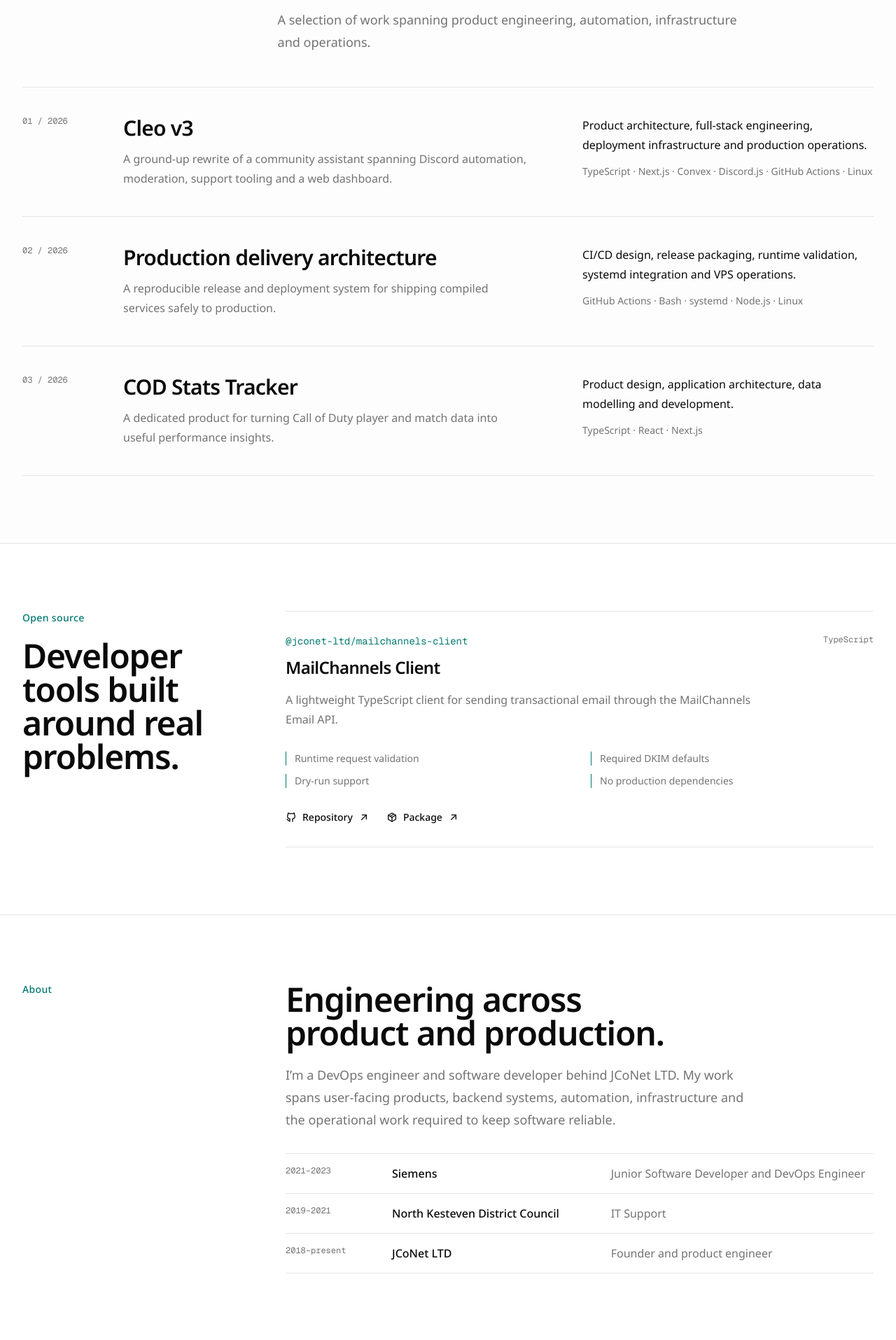
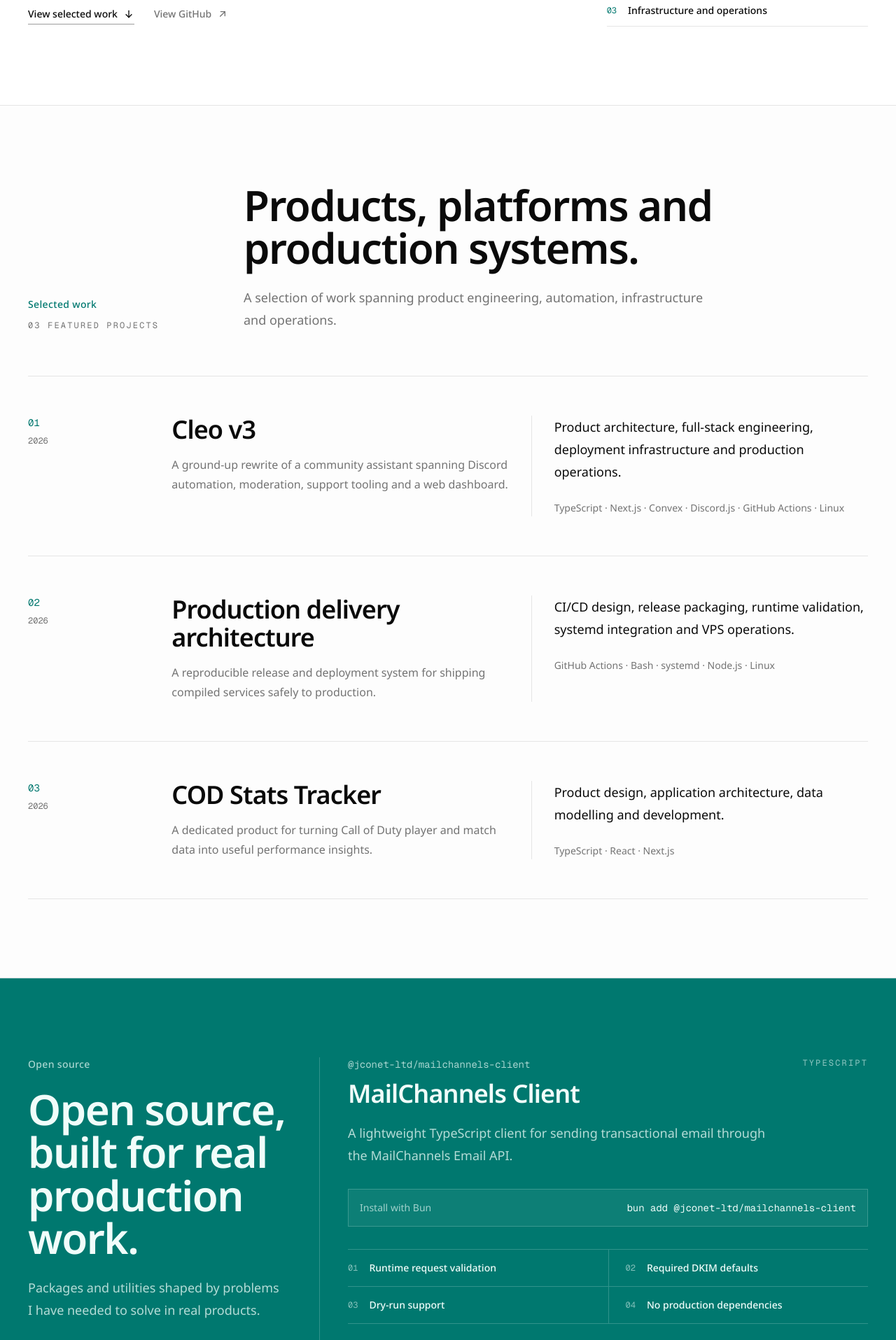
Before and after one commit to jcodog/portfolio, a Next.js app: page / in a window 1280 px wide. Shown: the part 825-2740 px from the top of the page at 70% size. Built offline with nearby package versions, Linux system fonts and the light colour scheme.

Commit message:
refactor: strengthen landing page visual hierarchy

```diff
--- a/src/features/home/about-preview/about-preview.tsx
+++ b/src/features/home/about-preview/about-preview.tsx
@@ -9,34 +9,40 @@
       aria-labelledby="about-title"
       className="border-t border-border"
     >
-      <div className="mx-auto grid w-full max-w-7xl gap-10 px-6 py-20 lg:grid-cols-[minmax(0,0.8fr)_minmax(0,2fr)] lg:px-8 lg:py-24">
-        <p className="text-sm font-medium tracking-wide text-primary">
-          {about.eyebrow}
-        </p>
+      <div className="mx-auto grid w-full max-w-[90rem] gap-12 px-6 py-24 lg:grid-cols-12 lg:px-10 lg:py-28">
+        <div className="lg:col-span-4">
+          <p className="text-sm font-medium tracking-wide text-primary">
+            {about.eyebrow}
+          </p>
 
-        <div>
           <h2
             id="about-title"
-            className="max-w-3xl text-4xl font-semibold tracking-tight text-balance sm:text-5xl"
+            className="mt-6 max-w-xl text-5xl font-semibold leading-[1.02] tracking-tight text-balance sm:text-6xl"
           >
             {about.title}
           </h2>
+        </div>
 
-          <p className="mt-5 max-w-2xl text-lg leading-8 text-muted-foreground">
+        <div className="lg:col-span-7 lg:col-start-6">
+          <p className="max-w-3xl text-xl leading-9 text-muted-foreground sm:text-2xl sm:leading-10">
             {about.description}
           </p>
 
-          <dl className="mt-8 divide-y divide-border border-y border-border">
+          <dl className="mt-12 border-t border-border">
             {about.experience.map((item) => (
               <div
                 key={`${item.period}-${item.organisation}`}
-                className="grid gap-2 py-4 sm:grid-cols-[8rem_minmax(0,1fr)_minmax(0,1.3fr)] sm:gap-6"
+                className="grid gap-2 border-b border-border py-6 sm:grid-cols-12 sm:gap-6"
               >
-                <dt className="font-mono text-xs text-muted-foreground">
+                <dt className="font-mono text-xs text-muted-foreground sm:col-span-3">
                   {item.period}
                 </dt>
-                <dd className="font-medium">{item.organisation}</dd>
-                <dd className="text-muted-foreground">{item.role}</dd>
+                <dd className="font-medium sm:col-span-4">
+                  {item.organisation}
+                </dd>
+                <dd className="text-muted-foreground sm:col-span-5">
+                  {item.role}
+                </dd>
               </div>
             ))}
           </dl>
--- a/src/features/home/featured-work/featured-project.tsx
+++ b/src/features/home/featured-work/featured-project.tsx
@@ -7,25 +7,30 @@
 
 export const FeaturedProject = ({ project, index }: FeaturedProjectProps) => {
   return (
-    <article className="grid gap-5 py-8 md:grid-cols-[5rem_minmax(0,1fr)] lg:grid-cols-[7rem_minmax(0,1.2fr)_minmax(18rem,0.8fr)] lg:gap-8 lg:py-10">
-      <p className="font-mono text-xs text-muted-foreground">
-        {String(index + 1).padStart(2, "0")} / {project.year}
-      </p>
+    <article className="grid gap-7 py-11 lg:grid-cols-12 lg:gap-8 lg:py-14">
+      <div className="flex items-baseline gap-3 lg:col-span-2 lg:block">
+        <p className="font-mono text-sm text-primary">
+          {String(index + 1).padStart(2, "0")}
+        </p>
+        <p className="font-mono text-xs text-muted-foreground lg:mt-2">
+          {project.year}
+        </p>
+      </div>
 
-      <div>
-        <h3 className="text-2xl font-semibold tracking-tight sm:text-3xl">
+      <div className="lg:col-span-5">
+        <h3 className="text-3xl font-semibold tracking-tight sm:text-4xl">
           {project.title}
         </h3>
 
-        <p className="mt-3 max-w-xl leading-7 text-muted-foreground">
+        <p className="mt-4 max-w-xl text-base leading-7 text-muted-foreground">
           {project.summary}
         </p>
       </div>
 
-      <div className="md:col-start-2 lg:col-start-auto">
-        <p className="leading-7">{project.contribution}</p>
+      <div className="lg:col-span-5 lg:border-l lg:border-border lg:pl-8">
+        <p className="text-lg leading-8">{project.contribution}</p>
 
-        <p className="mt-3 text-sm leading-6 text-muted-foreground">
+        <p className="mt-6 text-sm leading-6 text-muted-foreground">
           {project.technologies.join(" · ")}
         </p>
       </div>
--- a/src/features/home/featured-work/featured-work.tsx
+++ b/src/features/home/featured-work/featured-work.tsx
@@ -8,30 +8,35 @@
     <section
       id="featured-work"
       aria-labelledby="featured-work-title"
-      className="border-t border-border bg-muted/20"
+      className="border-y border-border bg-muted/20"
     >
-      <div className="mx-auto w-full max-w-7xl px-6 py-20 lg:px-8 lg:py-24">
-        <header className="grid gap-6 lg:grid-cols-[minmax(0,0.8fr)_minmax(0,2fr)]">
-          <p className="text-sm font-medium tracking-wide text-primary">
-            Selected work
-          </p>
+      <div className="mx-auto w-full max-w-[90rem] px-6 py-24 lg:px-10 lg:py-28">
+        <header className="grid gap-8 lg:grid-cols-12 lg:items-end">
+          <div className="lg:col-span-3">
+            <p className="text-sm font-medium tracking-wide text-primary">
+              Selected work
+            </p>
+            <p className="mt-3 font-mono text-xs uppercase tracking-[0.18em] text-muted-foreground">
+              {String(projects.length).padStart(2, "0")} featured projects
+            </p>
+          </div>
 
-          <div>
+          <div className="lg:col-span-9">
             <h2
               id="featured-work-title"
-              className="max-w-3xl text-4xl font-semibold tracking-tight text-balance sm:text-5xl"
+              className="max-w-4xl text-5xl font-semibold leading-[1.02] tracking-tight text-balance sm:text-6xl"
             >
               Products, platforms and production systems.
             </h2>
 
-            <p className="mt-5 max-w-2xl text-lg leading-8 text-muted-foreground">
+            <p className="mt-6 max-w-2xl text-lg leading-8 text-muted-foreground">
               A selection of work spanning product engineering, automation,
               infrastructure and operations.
             </p>
           </div>
         </header>
 
-        <div className="mt-12 divide-y divide-border border-y border-border">
+        <div className="mt-16 divide-y divide-border border-y border-border">
           {projects.map((project, index) => (
             <FeaturedProject
               key={project.slug}
--- a/src/features/home/hero/hero-actions.tsx
+++ b/src/features/home/hero/hero-actions.tsx
@@ -6,10 +6,10 @@
   const { actions } = homeContent.hero
 
   return (
-    <div className="flex flex-wrap gap-x-6 gap-y-3 text-sm font-medium">
+    <div className="flex flex-wrap gap-x-7 gap-y-4 text-sm font-medium">
       <a
         href={actions.primary.href}
-        className="group inline-flex items-center gap-2 hover:text-primary"
+        className="group inline-flex items-center gap-2 border-b border-foreground/40 pb-1 transition-colors hover:border-primary hover:text-primary"
       >
         {actions.primary.label}
         <IconArrowDown
@@ -22,7 +22,7 @@
         href={actions.github.href}
         target="_blank"
         rel="noreferrer"
-        className="group inline-flex items-center gap-2 hover:text-primary"
+        className="group inline-flex items-center gap-2 border-b border-transparent pb-1 text-muted-foreground transition-colors hover:border-primary hover:text-primary"
       >
         {actions.github.label}
         <IconArrowUpRight
--- a/src/features/home/hero/hero.tsx
+++ b/src/features/home/hero/hero.tsx
@@ -5,22 +5,23 @@
   const { hero } = homeContent
 
   return (
-    <section id="home" aria-labelledby="hero-title">
-      <div className="mx-auto flex min-h-[76svh] w-full max-w-7xl items-center px-6 pb-20 pt-32 lg:px-8 lg:pb-24">
-        <div className="grid w-full gap-12 lg:grid-cols-[minmax(0,1.5fr)_minmax(16rem,0.5fr)] lg:items-end">
-          <div className="max-w-5xl">
+    <section id="home" aria-labelledby="hero-title" className="overflow-hidden">
+      <div className="mx-auto flex min-h-[82svh] w-full max-w-[90rem] items-center px-6 pb-24 pt-36 lg:px-10 lg:pb-28 lg:pt-40">
+        <div className="w-full">
           <p className="text-sm font-medium tracking-wide text-primary">
             {hero.eyebrow}
           </p>
 
           <h1
             id="hero-title"
-              className="mt-5 max-w-5xl text-5xl font-semibold tracking-tight text-balance sm:text-6xl lg:text-7xl"
+            className="mt-6 max-w-[15ch] text-6xl font-semibold leading-[0.93] tracking-[-0.045em] text-balance sm:text-7xl lg:text-8xl xl:text-[6.75rem]"
           >
             {hero.title}
           </h1>
 
-            <p className="mt-7 max-w-2xl text-lg leading-8 text-muted-foreground">
+          <div className="mt-14 grid gap-10 border-t border-border pt-8 lg:grid-cols-12 lg:items-start">
+            <div className="lg:col-span-6">
+              <p className="max-w-2xl text-xl leading-9 text-muted-foreground">
                 {hero.description}
               </p>
 
@@ -29,22 +30,26 @@
               </div>
             </div>
 
-          <aside className="border-t border-border pt-6 lg:border-l lg:border-t-0 lg:pl-6 lg:pt-0">
+            <aside className="lg:col-span-4 lg:col-start-9">
               <p className="font-mono text-xs uppercase tracking-[0.2em] text-muted-foreground">
                 Focus
               </p>
 
-            <ul className="mt-5 space-y-3 text-sm">
+              <ol className="mt-4 border-t border-border">
                 {hero.focus.map((item, index) => (
-                <li key={item} className="flex items-baseline gap-3">
+                  <li
+                    key={item}
+                    className="flex items-center gap-4 border-b border-border py-3"
+                  >
                     <span className="font-mono text-xs text-primary">
                       {String(index + 1).padStart(2, "0")}
                     </span>
-                  <span>{item}</span>
+                    <span className="text-sm font-medium">{item}</span>
                   </li>
                 ))}
-            </ul>
+              </ol>
             </aside>
+          </div>
         </div>
       </div>
     </section>
--- a/src/features/home/open-source-preview/open-source-preview.tsx
+++ b/src/features/home/open-source-preview/open-source-preview.tsx
@@ -17,60 +17,75 @@
     <section
       id="open-source"
       aria-labelledby="open-source-title"
-      className="border-t border-border"
+      className="border-y border-primary-foreground/15 bg-primary text-primary-foreground"
     >
-      <div className="mx-auto grid w-full max-w-7xl gap-10 px-6 py-20 lg:grid-cols-[minmax(0,0.8fr)_minmax(0,2fr)] lg:px-8 lg:py-24">
-        <div>
-          <p className="text-sm font-medium tracking-wide text-primary">
+      <div className="mx-auto grid w-full max-w-[90rem] gap-12 px-6 py-24 lg:grid-cols-12 lg:px-10 lg:py-28">
+        <div className="lg:col-span-4">
+          <p className="text-sm font-medium tracking-wide text-primary-foreground/70">
             Open source
           </p>
 
           <h2
             id="open-source-title"
-            className="mt-5 max-w-md text-4xl font-semibold tracking-tight text-balance sm:text-5xl"
+            className="mt-6 max-w-xl text-5xl font-semibold leading-[1.02] tracking-tight text-balance sm:text-6xl"
           >
-            Developer tools built around real problems.
+            Open source, built for real production work.
           </h2>
+
+          <p className="mt-6 max-w-md text-lg leading-8 text-primary-foreground/75">
+            Packages and utilities shaped by problems I have needed to solve in
+            real products.
+          </p>
         </div>
 
-        <article className="border-y border-border py-8">
+        <article className="lg:col-span-8 lg:border-l lg:border-primary-foreground/20 lg:pl-10">
           <div className="flex flex-col gap-6 sm:flex-row sm:items-start sm:justify-between">
             <div>
-              <p className="font-mono text-sm text-primary">
+              <p className="font-mono text-sm text-primary-foreground/70">
                 {project.packageName}
               </p>
 
-              <h3 className="mt-3 text-2xl font-semibold tracking-tight">
+              <h3 className="mt-3 text-3xl font-semibold tracking-tight sm:text-4xl">
                 {project.name}
               </h3>
 
-              <p className="mt-4 max-w-2xl leading-7 text-muted-foreground">
+              <p className="mt-5 max-w-2xl text-lg leading-8 text-primary-foreground/75">
                 {project.summary}
               </p>
             </div>
 
-            <p className="shrink-0 font-mono text-xs text-muted-foreground">
+            <p className="shrink-0 font-mono text-xs uppercase tracking-[0.18em] text-primary-foreground/60">
               {project.language}
             </p>
           </div>
 
-          <ul className="mt-8 grid gap-x-8 gap-y-3 text-sm sm:grid-cols-2">
-            {project.highlights.map((highlight) => (
+          <div className="mt-8 border border-primary-foreground/20 bg-primary-foreground/5 px-4 py-4 sm:flex sm:items-center sm:justify-between sm:gap-6">
+            <p className="text-sm text-primary-foreground/65">Install with Bun</p>
+            <code className="mt-2 block break-all font-mono text-sm sm:mt-0">
+              bun add {project.packageName}
+            </code>
+          </div>
+
+          <ul className="mt-8 grid border-t border-primary-foreground/20 sm:grid-cols-2">
+            {project.highlights.map((highlight, index) => (
               <li
                 key={highlight}
-                className="border-l border-primary pl-3 text-muted-foreground"
+                className="flex items-center gap-4 border-b border-primary-foreground/20 py-4 sm:odd:pr-6 sm:even:border-l sm:even:pl-6"
               >
-                {highlight}
+                <span className="font-mono text-xs text-primary-foreground/55">
+                  {String(index + 1).padStart(2, "0")}
+                </span>
+                <span className="text-sm font-medium">{highlight}</span>
               </li>
             ))}
           </ul>
 
-          <div className="mt-8 flex flex-wrap gap-6 text-sm font-medium">
+          <div className="mt-9 flex flex-wrap gap-7 text-sm font-medium">
             <a
               href={project.repositoryHref}
               target="_blank"
               rel="noreferrer"
-              className="group inline-flex items-center gap-2 hover:text-primary"
+              className="group inline-flex items-center gap-2 border-b border-primary-foreground/40 pb-1 transition-opacity hover:opacity-70"
             >
               <IconBrandGithub aria-hidden="true" className="size-4" />
               Repository
@@ -84,7 +99,7 @@
               href={project.packageHref}
               target="_blank"
               rel="noreferrer"
-              className="group inline-flex items-center gap-2 hover:text-primary"
+              className="group inline-flex items-center gap-2 border-b border-primary-foreground/40 pb-1 transition-opacity hover:opacity-70"
             >
               <IconPackage aria-hidden="true" className="size-4" />
               Package
```
Also changed, not shown: src/components/layout/site-header.tsx (+7 -15 lines). Lines whose indentation alone changed are shown as unchanged.
